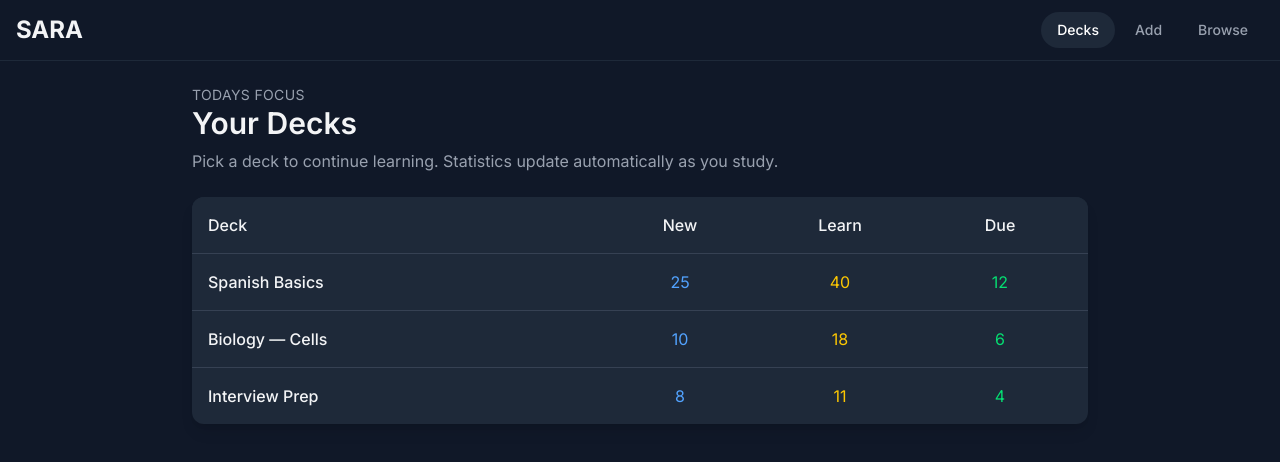
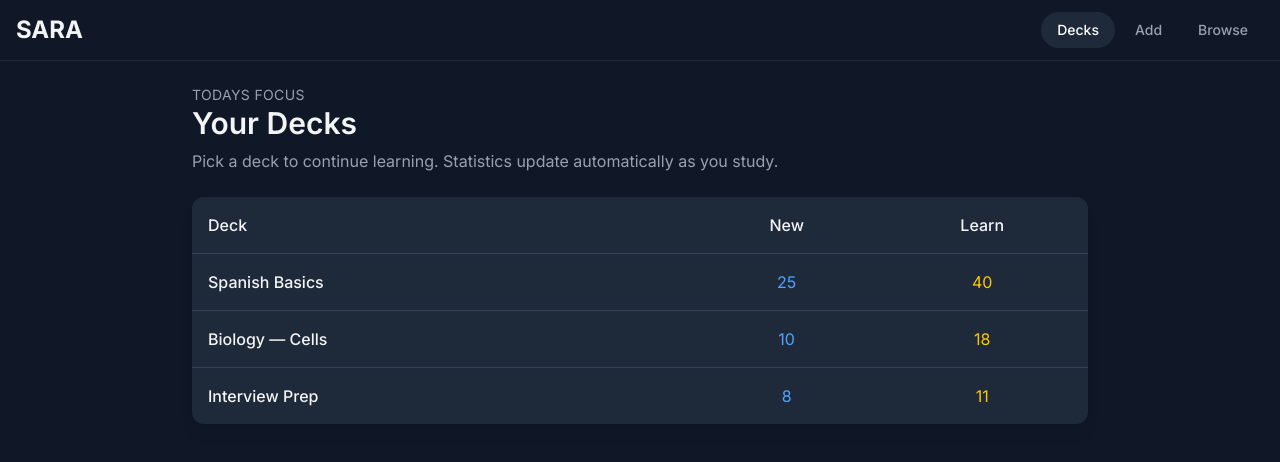
Before and after one commit to BITverse-24/sara, a Next.js app: page / in a window 1280 px wide. Shown: the top 462 px of the page. Built offline with nearby package versions, Linux system fonts and the light colour scheme.

Commit message:
Remove 'Due' column from DeckTable component
The 'Due' column and related data have been removed from the DeckTable component and sampleDecks data. This simplifies the deck display to only show 'New' and 'Learn' counts.

```diff
--- a/app/page.tsx
+++ b/app/page.tsx
@@ -7,21 +7,21 @@ const sampleDecks: Deck[] = [
     name: "Spanish Basics",
     newCount: 25,
     learnCount: 40,
-    dueCount: 12,
+
   },
   {
     id: "2",
     name: "Biology — Cells",
     newCount: 10,
     learnCount: 18,
-    dueCount: 6,
+
   },
   {
     id: "3",
     name: "Interview Prep",
     newCount: 8,
     learnCount: 11,
-    dueCount: 4,
+
   },
 ];
 
--- a/components/decks/DeckTable.tsx
+++ b/components/decks/DeckTable.tsx
@@ -21,11 +21,10 @@ export function DeckTable({ decks, onDeckSelect }: DeckTableProps) {
 
   return (
     <div className="bg-gray-800 rounded-xl shadow-lg overflow-hidden">
-      <div className="grid grid-cols-11 gap-4 p-4 bg-gray-800 border-b border-gray-700 font-medium">
+      <div className="grid grid-cols-9 gap-4 p-4 bg-gray-800 border-b border-gray-700 font-medium">
         <div className="col-span-5">Deck</div>
         <div className="col-span-2 text-center">New</div>
         <div className="col-span-2 text-center">Learn</div>
-        <div className="col-span-2 text-center">Due</div>
       </div>
 
       <div className="divide-y divide-gray-700">
@@ -33,14 +32,13 @@ export function DeckTable({ decks, onDeckSelect }: DeckTableProps) {
           <div
             key={deck.id}
             onClick={() => handleDeckClick(deck.id)}
-            className={`grid grid-cols-11 gap-4 p-4 items-center hover:bg-gray-750 cursor-pointer transition-colors ${
+            className={`grid grid-cols-9 gap-4 p-4 items-center hover:bg-gray-750 cursor-pointer transition-colors ${
               selectedDeckId === deck.id ? 'bg-gray-750' : ''
             }`}
           >
             <div className="col-span-5 font-medium">{deck.name}</div>
             <div className="col-span-2 text-center text-blue-400">{deck.newCount}</div>
             <div className="col-span-2 text-center text-yellow-400">{deck.learnCount}</div>
-            <div className="col-span-2 text-center text-green-400">{deck.dueCount}</div>
           </div>
         ))}
       </div>
```
